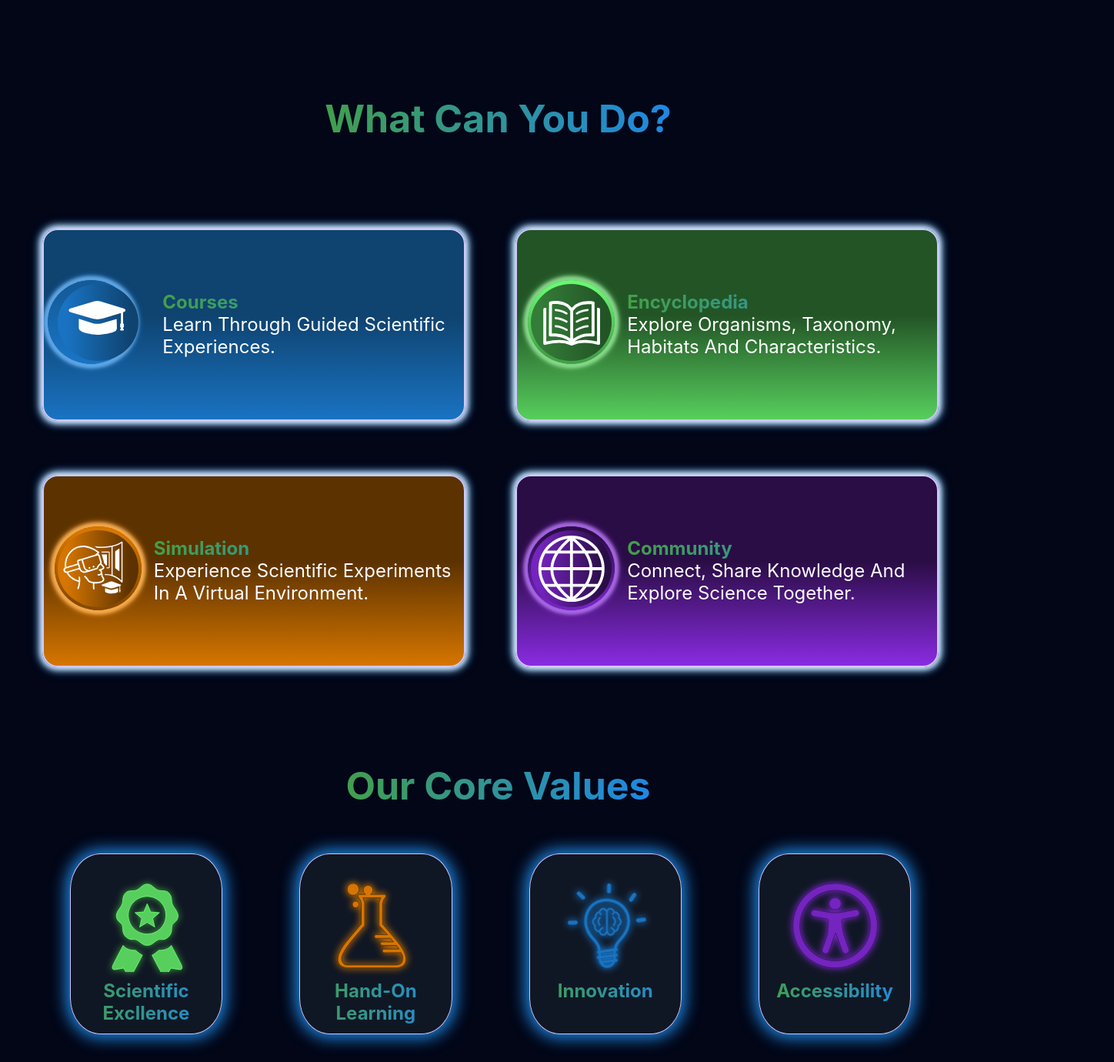
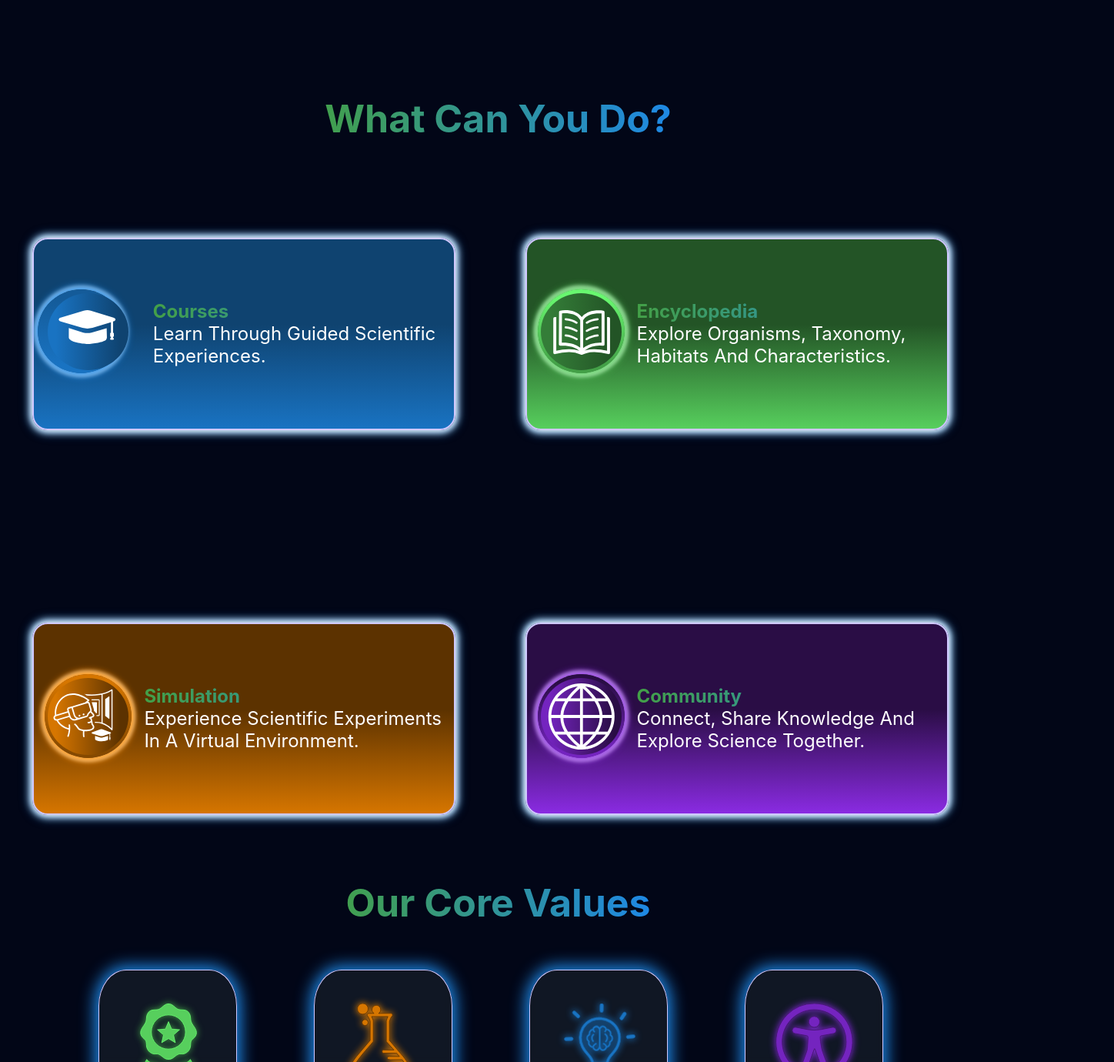
Before and after one commit to thomas-6574-pro/EX-lab, a plain HTML site: page index.html in a window 1280 px wide. Shown: the part 1420-2800 px from the top of the page at 77% size, 1448 px wide, since content can reach past the window. Drawn offline with Linux system fonts and the light colour scheme.

Commit message:
Add files via upload

```diff
--- a/index.html
+++ b/index.html
@@ -29,7 +29,7 @@
                                 </div>
 
                                 <div class="drop_down">
-    <svg xmlns="http://www.w3.org/2000/svg" width="55" height="55" fill="#cfc8ff" class="bi bi-person-fill" viewBox="0 0 16 16">
+    <svg xmlns="http://www.w3.org/2000/svg" width="55" height="55" fill="#ffffff" class="bi bi-person-fill" viewBox="0 0 16 16">
   <path d="M3 14s-1 0-1-1 1-4 6-4 6 3 6 4-1 1-1 1zm5-6a3 3 0 1 0 0-6 3 3 0 0 0 0 6"/>
 </svg>
                                     <div class="box">
--- a/index2.css
+++ b/index2.css
@@ -534,25 +534,28 @@ video {
 }
 .card_container {
   margin-top: 10%;
-  display: grid;
-  width: auto;
+  display: flex;
+  flex-direction: column;
+  width: 100%;
   height: auto;
   justify-items: center;
   align-items: center;
 }
 
 .gride_line_1 {
-  margin-top: 7%;
+  /* margin-top: 7%; */
   width: 80%;
   height: 500px;
-  row-gap: 70px;
-  display: flex;
+  display: grid;
   align-items: center;
-  flex-wrap: wrap;
   justify-content: space-evenly;
+  justify-items: center;
+  column-gap: 282px;
+  grid-template-columns: 33% 33%;
+  grid-template-rows: 100% 100%;
 }
 .gride_line_2 {
-  margin-top: 7%;
+  margin-top: 31%;
   margin-bottom: 7%;
   width: 100%;
   height: 500px;
@@ -726,7 +729,7 @@ video {
 }
 .container_1 {
   margin-top: 10%;
-  width: 90%;
+  width: 100%;
   height: 100%;
   display: flex;
   flex-direction: column;
@@ -736,7 +739,7 @@ video {
   display: flex;
   align-items: center;
   justify-content: space-evenly;
-  width: 75%;
+  width: 80%;
   gap: 100px;
   height: 70%;
 }
```
